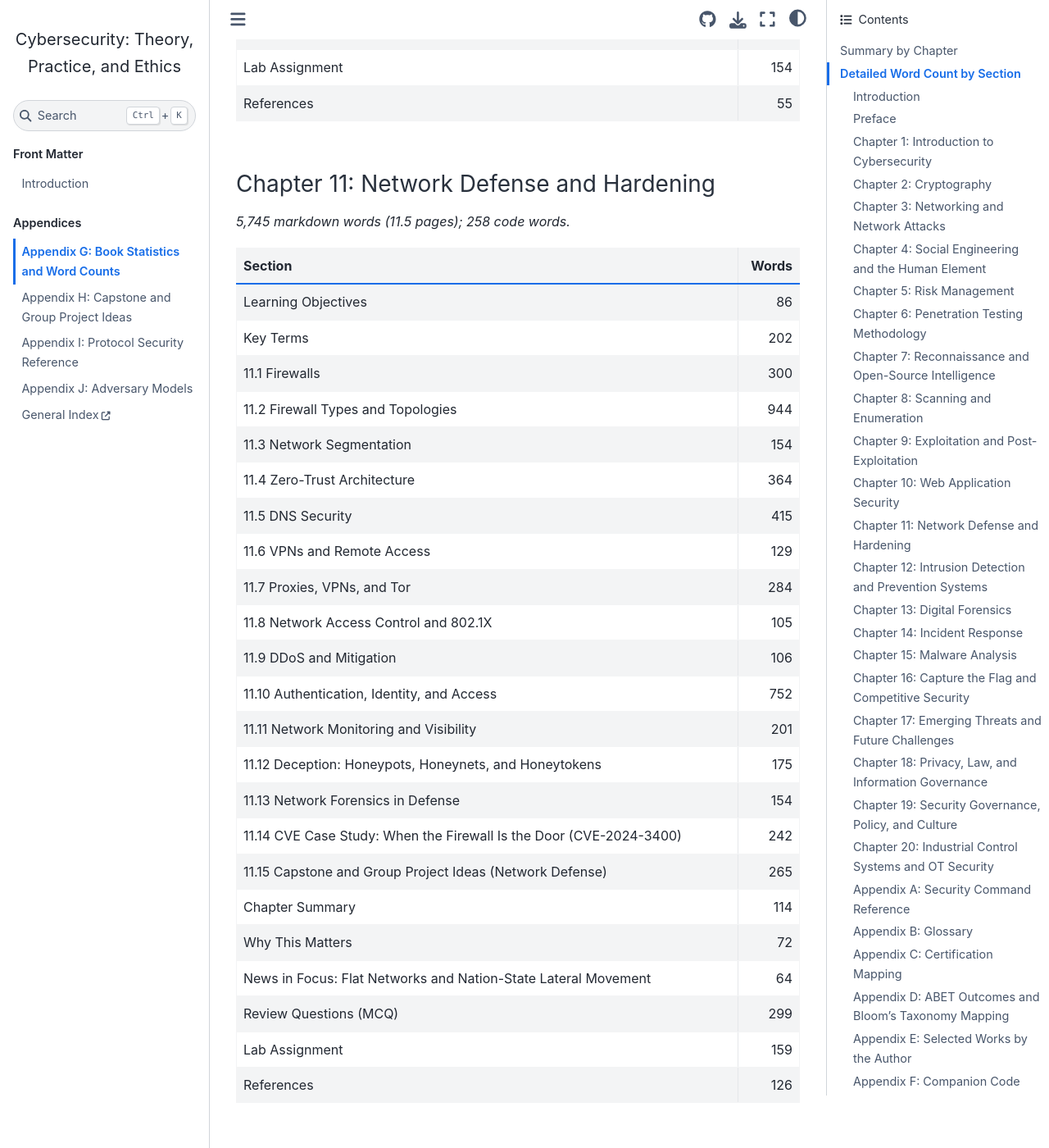
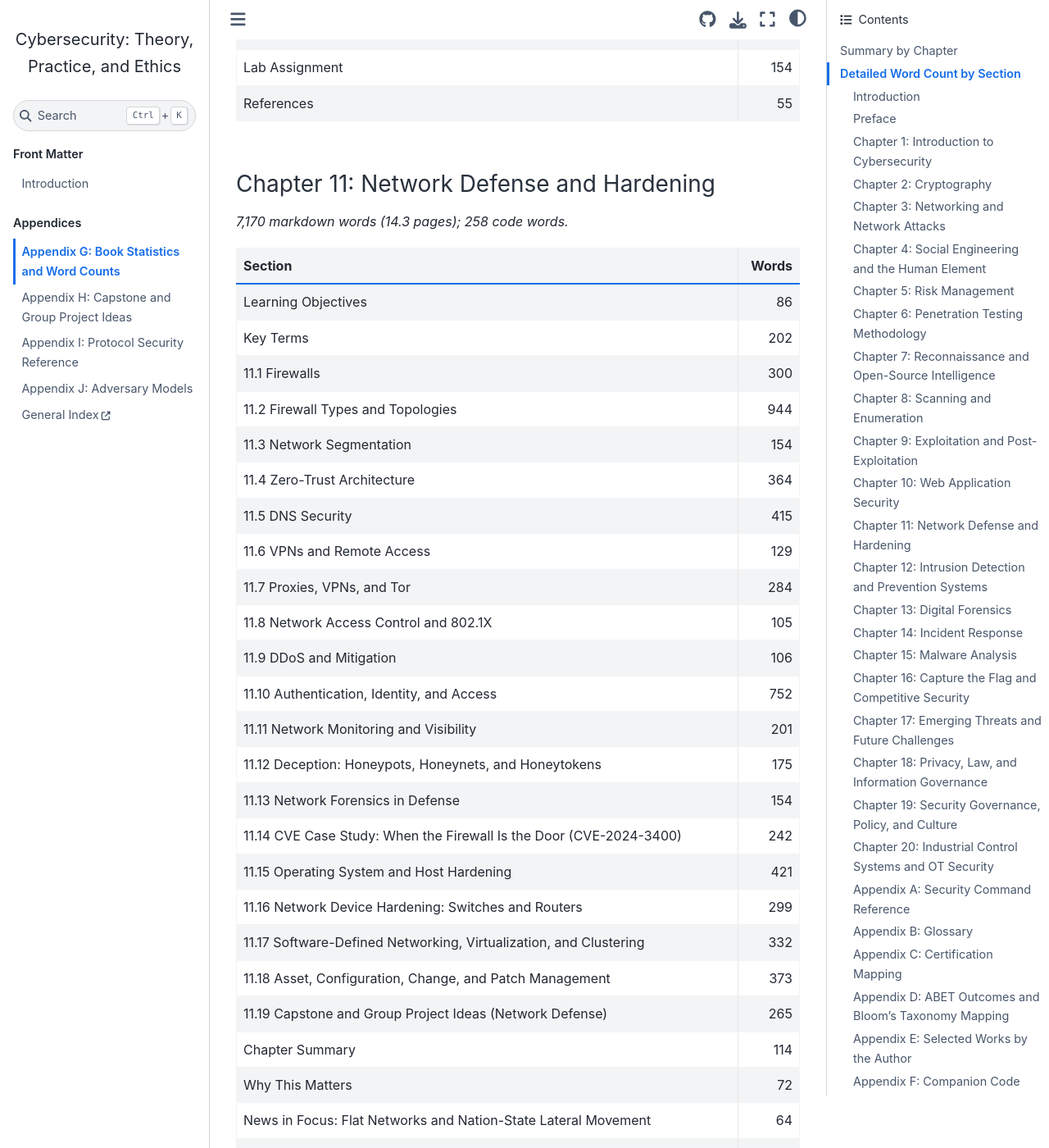
Before and after one commit to devharsh/cybersec-textbook, a Jupyter Book: the page built from chapters/appendix_g/appendix_g.md, in a window 1280 px wide and 1400 px high, scrolled down 15293 px. Shown: the whole window at 82% size. Built offline with Jupyter Book 1.0.4 settings and Sphinx 7.4.7 and the Sphinx Book theme 1.1.4, drawn with Linux system fonts in a browser that asks for light colours; pages that are not in the unit, such as notebooks, are missing from menus; some of the changed text lies outside the part shown.

Commit message:
Cover CUNY MAC 237/246/247 syllabus gaps: Ch11 adds OS and host hardening (incl. MDM/UEM and endpoint), network device hardening for switches and routers, SDN/NFV and clustering, and asset/configuration/change/patch management; Ch17 adds big data security and access control

```diff
--- a/chapters/appendix_g/appendix_g.md
+++ b/chapters/appendix_g/appendix_g.md
@@ -2,7 +2,7 @@
 
 This page reports the size of each chapter and of each section within it, measured in markdown words (the prose; code and figures are additional and reported separately per chapter). It is generated automatically from the book source. Approximate pages assume about 500 words per page.
 
-Last generated: 2026-08-07.
+Last generated: 2026-08-11.
 
 ## Summary by Chapter
 
@@ -20,13 +20,13 @@
 | Chapter 8: Scanning and Enumeration | 7,239 | 816 | 14.5 |
 | Chapter 9: Exploitation and Post-Exploitation | 6,223 | 316 | 12.4 |
 | Chapter 10: Web Application Security | 7,322 | 202 | 14.6 |
-| Chapter 11: Network Defense and Hardening | 5,745 | 258 | 11.5 |
+| Chapter 11: Network Defense and Hardening | 7,170 | 258 | 14.3 |
 | Chapter 12: Intrusion Detection and Prevention Systems | 4,242 | 377 | 8.5 |
 | Chapter 13: Digital Forensics | 4,218 | 300 | 8.4 |
 | Chapter 14: Incident Response | 3,939 | 373 | 7.9 |
 | Chapter 15: Malware Analysis | 4,766 | 339 | 9.5 |
 | Chapter 16: Capture the Flag and Competitive Security | 3,931 | 366 | 7.9 |
-| Chapter 17: Emerging Threats and Future Challenges | 13,740 | 851 | 27.5 |
+| Chapter 17: Emerging Threats and Future Challenges | 14,137 | 851 | 28.3 |
 | Chapter 18: Privacy, Law, and Information Governance | 4,877 | 387 | 9.8 |
 | Chapter 19: Security Governance, Policy, and Culture | 6,421 | 482 | 12.8 |
 | Chapter 20: Industrial Control Systems and OT Security | 3,724 | 442 | 7.4 |
@@ -376,7 +376,7 @@
 
 ### Chapter 11: Network Defense and Hardening
 
-*5,745 markdown words (11.5 pages); 258 code words.*
+*7,170 markdown words (14.3 pages); 258 code words.*
 
 | Section | Words |
 |---|---:|
@@ -396,7 +396,11 @@
 | 11.12 Deception: Honeypots, Honeynets, and Honeytokens | 175 |
 | 11.13 Network Forensics in Defense | 154 |
 | 11.14 CVE Case Study: When the Firewall Is the Door (CVE-2024-3400) | 242 |
-| 11.15 Capstone and Group Project Ideas (Network Defense) | 265 |
+| 11.15 Operating System and Host Hardening | 421 |
+| 11.16 Network Device Hardening: Switches and Routers | 299 |
+| 11.17 Software-Defined Networking, Virtualization, and Clustering | 332 |
+| 11.18 Asset, Configuration, Change, and Patch Management | 373 |
+| 11.19 Capstone and Group Project Ideas (Network Defense) | 265 |
 | Chapter Summary | 114 |
 | Why This Matters | 72 |
 | News in Focus: Flat Networks and Nation-State Lateral Movement | 64 |
@@ -527,7 +531,7 @@
 
 ### Chapter 17: Emerging Threats and Future Challenges
 
-*13,740 markdown words (27.5 pages); 851 code words.*
+*14,137 markdown words (28.3 pages); 851 code words.*
 
 | Section | Words |
 |---|---:|
@@ -545,6 +549,7 @@
 | 17.10 Internet of Things Security | 349 |
 | 17.11 Zero-Day Markets and Disclosure | 110 |
 | 17.12 Securing AI Systems: Agentic AI, Red Teaming, and the Model Supply Chain | 497 |
+| 17.13 Big Data Security and Access Control | 397 |
 | Chapter Summary | 106 |
 | Why This Matters | 71 |
 | News in Focus: The Post-Quantum Migration Begins | 72 |
```
Also changed, not shown: other parts of chapters/appendix_g/appendix_g.md (+1 -1 lines), intro.md (+1 -1 lines), 2 other files.
